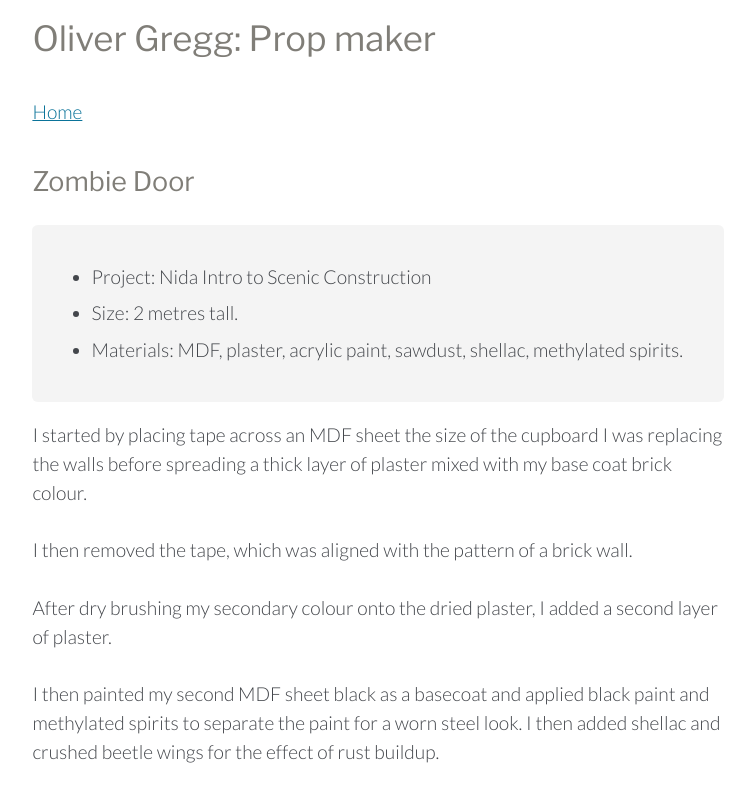
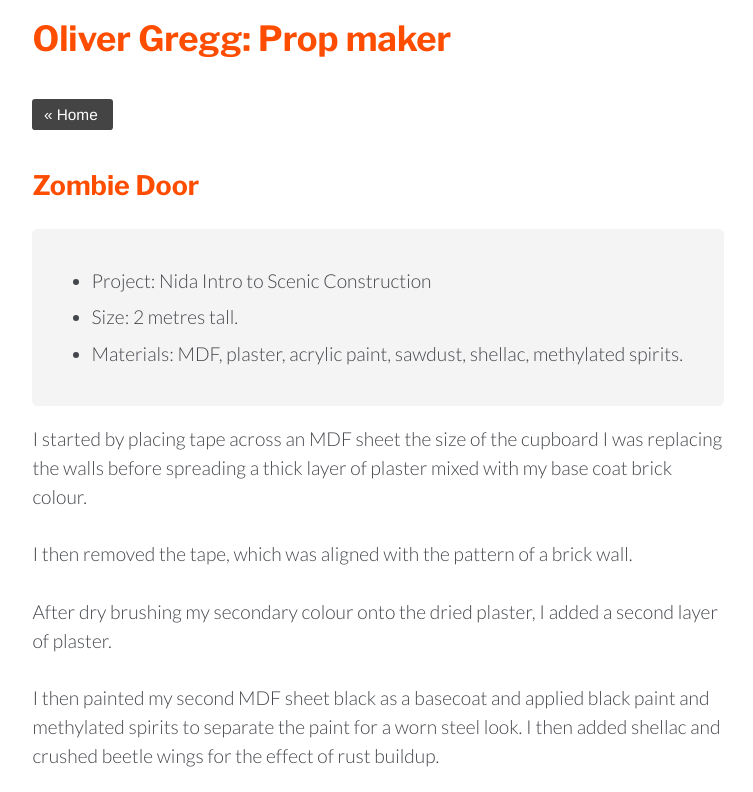
Before and after one commit to russmaxdesign/oliver, a plain HTML site: page project1.html in a window 1280 px wide. Shown: the top 792 px of the page, without its empty margins (6-759 px from the left). Drawn offline with nearby package versions, Linux system fonts and the light colour scheme.

Commit message:
Add back buttons

```diff
--- a/assets/css/oliver.css
+++ b/assets/css/oliver.css
@@ -36,8 +36,8 @@ h2,
 h3,
 h4 {
   line-height: 1.2;
-  color: #807E78;
-  font-weight: 400;
+  color: #ff4d00;
+  font-weight: 700;
   font-family: 'Libre Franklin', 'Helvetica Neue', Helvetica, Arial, Frutiger, 'Frutiger Linotype', Univers, Calibri, 'Gill Sans', 'Gill Sans MT', 'Myriad Pro', Myriad, 'DejaVu Sans Condensed', 'Liberation Sans', 'Nimbus Sans L', Tahoma, Geneva, sans-serif;
 }
 
@@ -77,17 +77,17 @@ Links
 ----------------------*/
 
 a:link {
-  color: #0A7399;
+  color: #444;
   background: transparent;
 }
 
 a:visited {
-  color: #0A7399;
+  color: #444;
   background: transparent;
 }
 
 a:hover {
-  color: #007700;
+  color: #ff4d00;
   background: transparent;
 }
 
@@ -175,9 +175,10 @@ legend {
 .button,
 button {
   display: inline-block;
-  padding: 0.75em 1em;
+  padding: 0.5em 1em;
   border: 0;
-  background: blue;
+  background: #444 !important;
+
   color: #fff !important;
   text-decoration: none;
   border-radius: 0.2em;
@@ -186,22 +187,28 @@ button {
   font-family: helvetica, arial, sans-serif;
 }
 
+.button-small {
+  font-size: .8em;
+  padding: 0.5em 1em 0.5em .75em;
+}
+
+
 .button:focus,
 button:focus {
-  background: #000;
+  background: #000 !important;
   color: #fff;
   outline: none;
 }
 
 .button:hover,
 button:hover {
-  background: green;
+  background: #ff4d00 !important;
   color: #fff;
 }
 
 .button:active,
 button:active {
-  background: red;
+  background: #ff0000 !important;
   color: #fff;
 }
 
--- a/project1.html
+++ b/project1.html
@@ -15,7 +15,7 @@
   <header>
     <h1>Oliver Gregg: Prop maker</h1>
     <nav>
-      <a href="index.html">Home</a>
+      <a class="button button-small" href="index.html">&laquo; Home</a>
     </nav>
   </header>
   <main>
```
Also changed, not shown: project2.html (+1 -1 lines), project3.html (+1 -1 lines), project4.html (+1 -1 lines), project5.html (+1 -1 lines), project6.html (+1 -1 lines), project7.html (+1 -1 lines), project8.html (+1 -1 lines).
